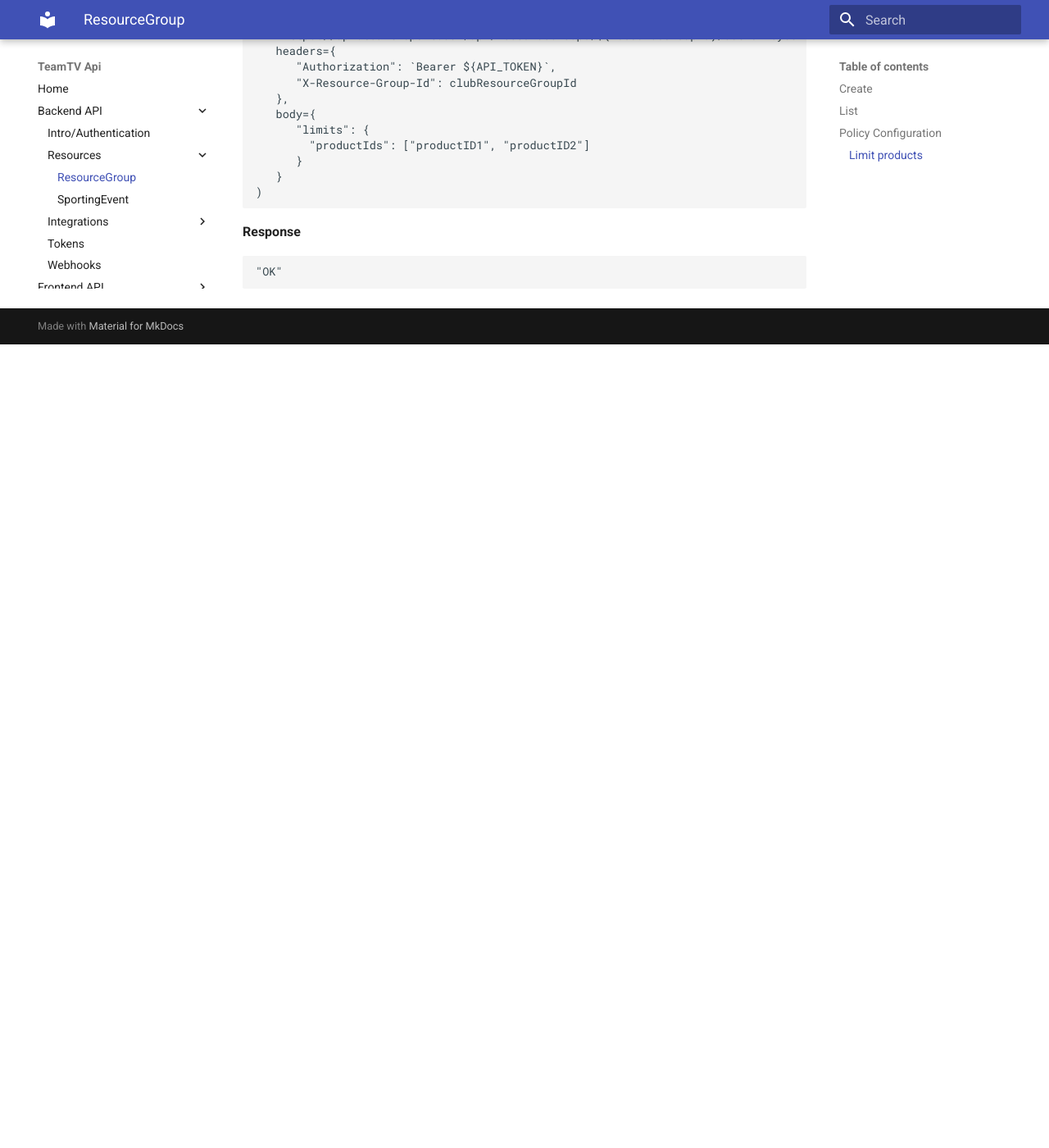
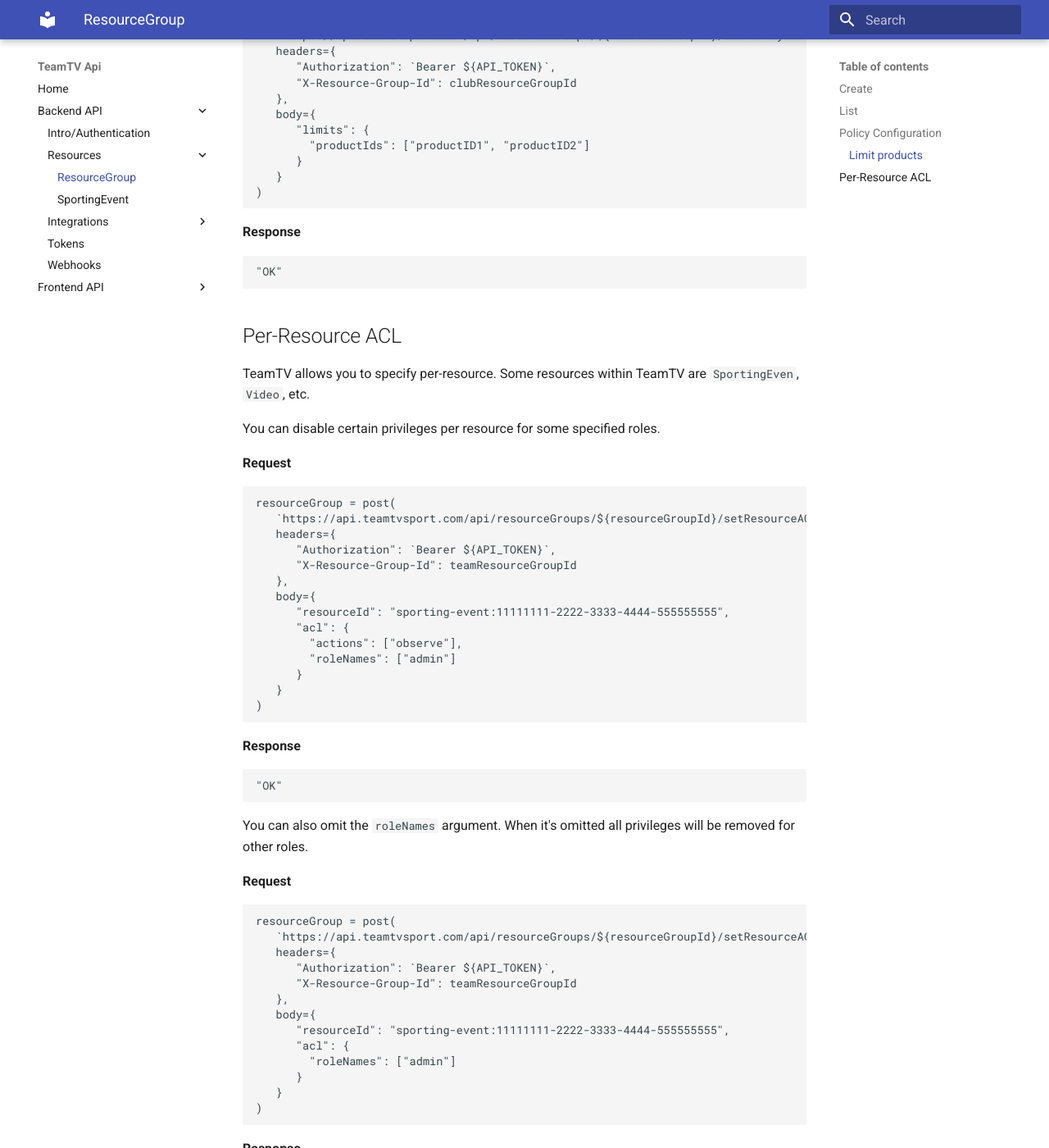
Before and after one commit to teamtv/teamtv-api-documentation, an MkDocs documentation site: the page built from docs/backend_api/resource_group.md, in a window 1280 px wide and 1400 px high, scrolled down 2201 px. Shown: the whole window at 82% size. Built offline with MkDocs 1.6.1 and Material for MkDocs 9.7.7, drawn with Linux system fonts in a browser that asks for light colours; before the commit the page ends 2621 px from its top, so only the background shows below that.

Commit message:
Update docs

````diff
--- a/docs/backend_api/resource_group.md
+++ b/docs/backend_api/resource_group.md
@@ -91,7 +91,7 @@ The policy of a `ResourceGroup` can be used to change the behaviour regarding pr
 When you want to limit the products a `ResourceGroup` has access to you can specify a list of products. The `ResourceGroup` won't have access to any other products. The products a `ResourceGroup` has access to is always limited by the products of a tenant.
 Note: the api does NOT check if the productIds are valid, nor if your tenant has access to those products.
 
-*Request*
+**Request**
 
 ```javascript
 resourceGroup = post(
@@ -113,3 +113,60 @@ resourceGroup = post(
 ```json
 "OK"
 ```
+
+
+## Per-Resource ACL
+
+TeamTV allows you to specify per-resource. Some resources within TeamTV are `SportingEven`, `Video`, etc.
+
+You can disable certain privileges per resource for some specified roles.
+
+**Request**
+
+```javascript
+resourceGroup = post(
+   `https://api.teamtvsport.com/api/resourceGroups/${resourceGroupId}/setResourceACL`,
+   headers={
+      "Authorization": `Bearer ${API_TOKEN}`,
+      "X-Resource-Group-Id": teamResourceGroupId
+   },
+   body={
+      "resourceId": "sporting-event:11111111-2222-3333-4444-555555555",
+      "acl": {
+        "actions": ["observe"],
+        "roleNames": ["admin"]
+      }
+   }
+)
+```
+
+**Response**
+```json
+"OK"
+```
+
+You can also omit the `roleNames` argument. When it's omitted all privileges will be removed for other roles.
+
+
+**Request**
+
+```javascript
+resourceGroup = post(
+   `https://api.teamtvsport.com/api/resourceGroups/${resourceGroupId}/setResourceACL`,
+   headers={
+      "Authorization": `Bearer ${API_TOKEN}`,
+      "X-Resource-Group-Id": teamResourceGroupId
+   },
+   body={
+      "resourceId": "sporting-event:11111111-2222-3333-4444-555555555",
+      "acl": {
+        "roleNames": ["admin"]
+      }
+   }
+)
+```
+
+**Response**
+```json
+"OK"
+```
````
